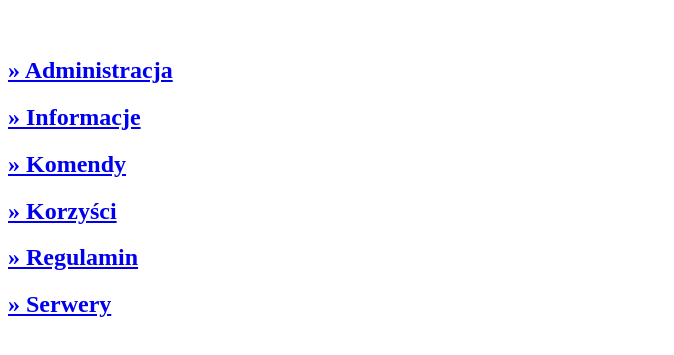
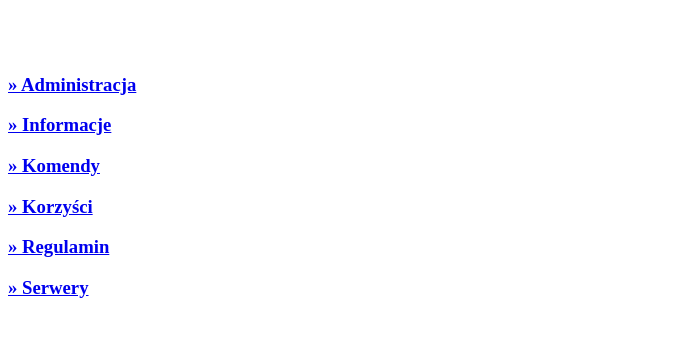
Before and after one commit to MedievalFortress/odswiezone-strony-medi, a plain HTML site: page index.html in a window 1280 px wide. Shown: the part 61-416 px from the top of the page, without its empty margins (0-674 px from the left). Drawn offline with Linux system fonts and the light colour scheme.

Commit message:
Update index.html

```diff
--- a/index.html
+++ b/index.html
@@ -6,14 +6,14 @@
 		<title>Odświeżone Strony Medieval Fortress</title>
 	</head>
 	<body>
-<h1>Odświeżone strony MEDIEVAL FORTRESS</h1><br/>
+<h1>Odświeżone strony MEDIEVAL FORTRESS</h1><br/><br/>
 
-<h2><a href="http://medievalfortress.github.io/odswiezone-strony-medi/admini.html">» Administracja</a></h2>
-<h2><a href="http://medievalfortress.github.io/odswiezone-strony-medi/informacje.html">» Informacje</a></h2>
-<h2><a href="http://medievalfortress.github.io/odswiezone-strony-medi/komendy.html">» Komendy</a></h2>
-<h2><a href="http://medievalfortress.github.io/odswiezone-strony-medi/korzysci.html">» Korzyści</a></h2>
-<h2><a href="http://medievalfortress.github.io/odswiezone-strony-medi/regulamin.html">» Regulamin</a></h2>
-<h2><a href="http://medievalfortress.github.io/odswiezone-strony-medi/serwery.html">» Serwery</a></h2>
+<h3><a href="http://medievalfortress.github.io/odswiezone-strony-medi/admini.html">» Administracja</a></h3>
+<h3><a href="http://medievalfortress.github.io/odswiezone-strony-medi/informacje.html">» Informacje</a></h3>
+<h3><a href="http://medievalfortress.github.io/odswiezone-strony-medi/komendy.html">» Komendy</a></h3>
+<h3><a href="http://medievalfortress.github.io/odswiezone-strony-medi/korzysci.html">» Korzyści</a></h3>
+<h3><a href="http://medievalfortress.github.io/odswiezone-strony-medi/regulamin.html">» Regulamin</a></h3>
+<h3><a href="http://medievalfortress.github.io/odswiezone-strony-medi/serwery.html">» Serwery</a></h3>
 
   </body>
 </html>
```
